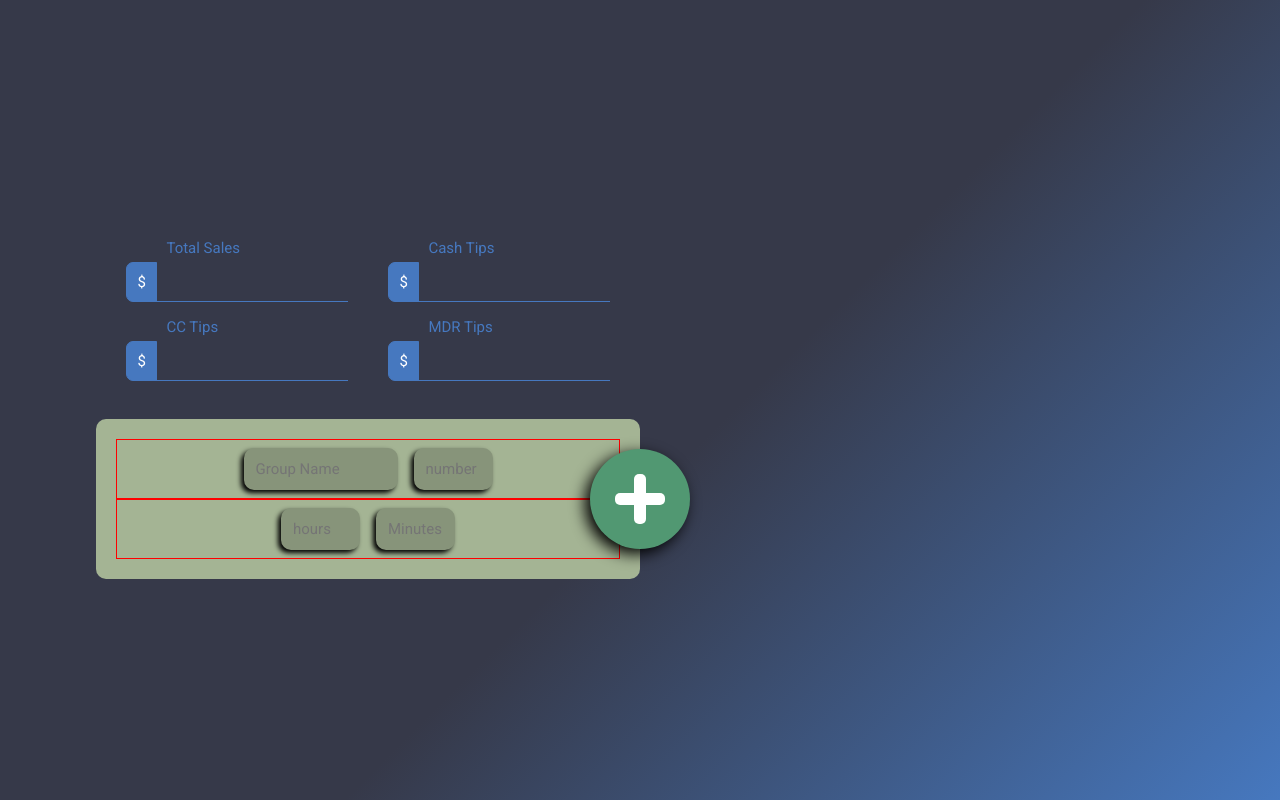
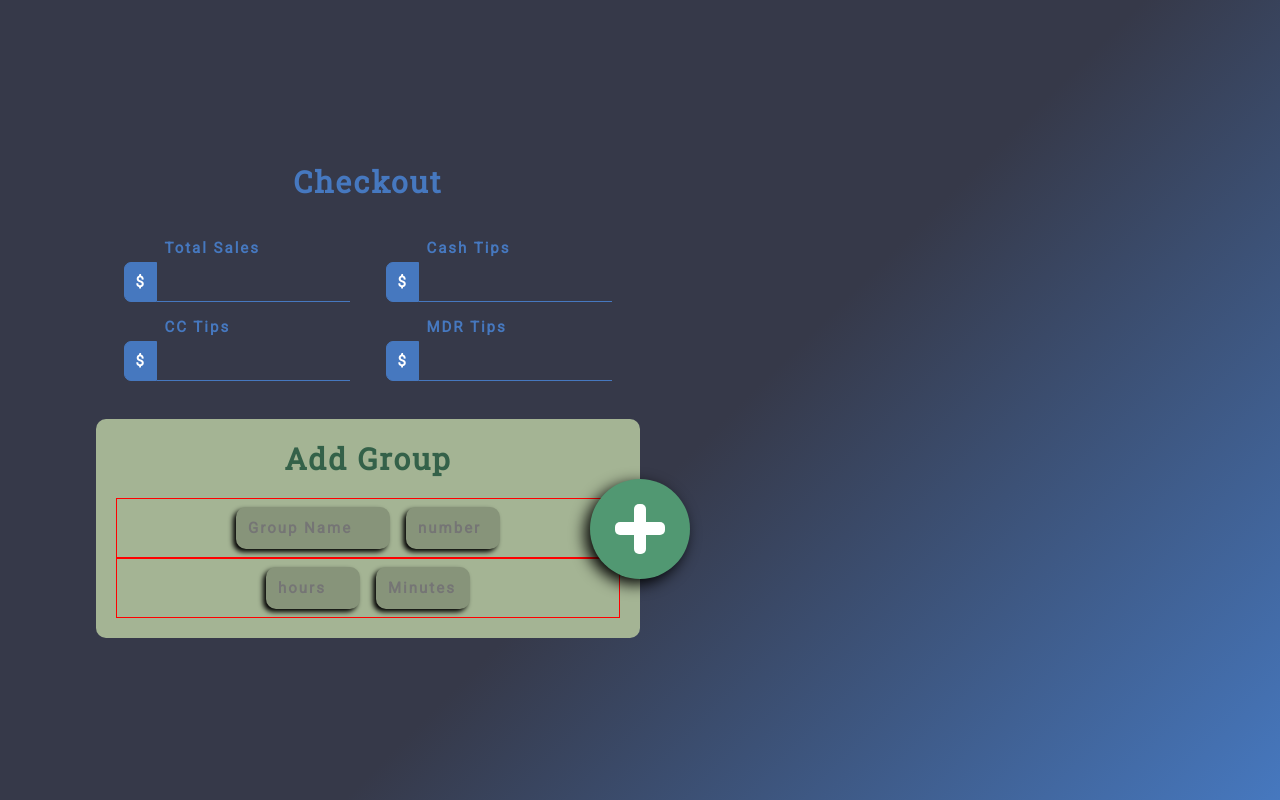
Before and after one commit to Eddie-Anguiano/brCalc_2, a website: page index.html in a window 1280 px wide. Drawn offline with Linux system fonts and the light colour scheme.

Commit message:
added heading to container left groups

```diff
--- a/index.html
+++ b/index.html
@@ -8,12 +8,17 @@
       href="https://fonts.googleapis.com/css?family=Roboto&display=swap"
       rel="stylesheet"
     />
+    <link
+      href="https://fonts.googleapis.com/css?family=Roboto+Slab&display=swap"
+      rel="stylesheet"
+    />
     <link rel="stylesheet" href="style.css" />
   </head>
 
   <body>
     <div class="container--flex">
       <div class="container__left">
+        <h1 class="checkout__header">Checkout</h1>
         <section class="checkout">
           <div class="checkout__left">
             <div class="checkout__totalSales cube">
@@ -47,6 +52,7 @@
         </section>
 
         <section class="group">
+          <h1 class="group__header">Add Group</h1>
           <div class="group__top">
             <div class="group__name cube --largeInput">
               <input
--- a/style.css
+++ b/style.css
@@ -7,6 +7,8 @@
   padding: 0;
   margin: 0;
   font-family: "Roboto", sans-serif;
+  font-weight: 700;
+  letter-spacing: .2rem;
   /* border: 1px solid red; */
 }
 
@@ -16,26 +18,25 @@
 
 body {
   /* Permalink - use to edit and share this gradient: https://colorzilla.com/gradient-editor/#363949+0,363949+55,4678bf+100 */
-  background: #363949; /* Old browsers */
-  background: -moz-linear-gradient(
-    -45deg,
+  background: #363949;
+  /* Old browsers */
+  background: -moz-linear-gradient(-45deg,
       #363949 0%,
       #363949 55%,
-    #4678bf 100%
-  ); /* FF3.6-15 */
-  background: -webkit-linear-gradient(
-    -45deg,
+      #4678bf 100%);
+  /* FF3.6-15 */
+  background: -webkit-linear-gradient(-45deg,
       #363949 0%,
       #363949 55%,
-    #4678bf 100%
-  ); /* Chrome10-25,Safari5.1-6 */
-  background: linear-gradient(
-    135deg,
+      #4678bf 100%);
+  /* Chrome10-25,Safari5.1-6 */
+  background: linear-gradient(135deg,
       #363949 0%,
       #363949 55%,
-    #4678bf 100%
-  ); /* W3C, IE10+, FF16+, Chrome26+, Opera12+, Safari7+ */
-  filter: progid:DXImageTransform.Microsoft.gradient( startColorstr='#363949', endColorstr='#4678bf',GradientType=1 ); /* IE6-9 fallback on horizontal gradient */
+      #4678bf 100%);
+  /* W3C, IE10+, FF16+, Chrome26+, Opera12+, Safari7+ */
+  filter: progid:DXImageTransform.Microsoft.gradient(startColorstr='#363949', endColorstr='#4678bf', GradientType=1);
+  /* IE6-9 fallback on horizontal gradient */
 }
 
 body,
@@ -61,6 +62,14 @@ html {
 label {
   display: block;
   padding: 0 0 0.5rem 4rem;
+}
+
+h1 {
+  text-align: center;
+  margin-bottom: 2rem;
+  font-size: 3rem;
+  color: white;
+  font-family: 'Roboto Slab', serif;
 }
 
 /*----------------------------------------------------*/
@@ -91,6 +100,10 @@ label {
   flex-wrap: wrap;
   justify-content: space-around;
   font-size: 1.5rem;
+}
+
+.checkout__header {
+  color: #4678bf;
 }
 
 .dollar {
@@ -129,6 +142,10 @@ label {
   margin-top: 2rem;
 }
 
+.group__header {
+  color: #346149;
+}
+
 .group__top,
 .group__bottom {
   display: flex;
@@ -148,7 +165,7 @@ label {
 }
 
 .--smallInput {
-  max-width: 95px;
+  max-width: 110px;
 }
 
 .--largeInput {
@@ -192,6 +209,7 @@ label {
   left: 25%;
   top: 43.75%;
 }
+
 .vertical-plus {
   position: relative;
   background-color: #ffffff;
```
Lines whose indentation alone changed are shown as unchanged.
